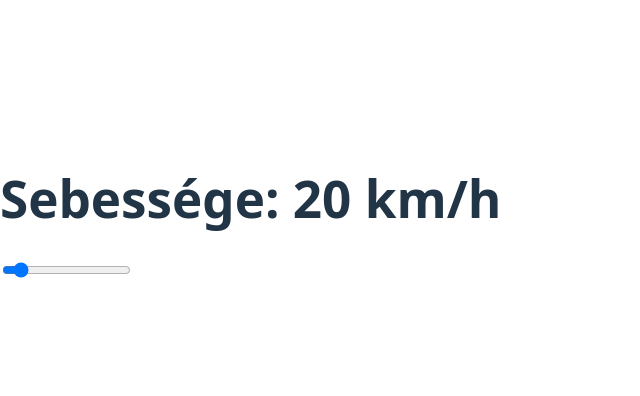
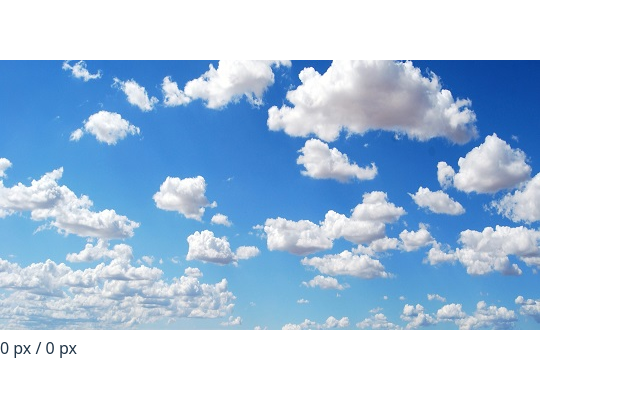
Before and after one commit to MasterfieldProject/MFREACT_26031, a React (Vite) app in the folder exercises/: page / in a window 1280 px wide. Shown: the part 190-586 px from the top of the page, without its empty margins (0-640 px from the left). Built offline with nearby package versions, Linux system fonts and the light colour scheme.

Commit message:
Refactor code structure for improved readability and maintainability

```diff
--- /dev/null
+++ b/exercises/src/Exercise4.jsx
@@ -0,0 +1,31 @@
+import React from 'react';
+import cloud from './cloud.jpg';
+
+export default class MouseTracker extends React.Component {
+
+    constructor(props) {
+        super(props);
+        this.state = {
+            mouseX: 0,
+            mouseY: 0
+        }
+    }
+
+    handleMouseMove = (event) => {
+        let currentTargetRect = event.currentTarget.getBoundingClientRect();
+        const event_offsetX = event.pageX - currentTargetRect.left,
+            event_offsetY = event.pageY - currentTargetRect.top;
+
+        this.setState({ mouseX: event_offsetX, mouseY: Math.floor(event_offsetY) });
+    }
+
+    render() {
+        return (
+            <div>
+                <img src={cloud} onMouseMove={this.handleMouseMove} /><br />
+                {this.state.mouseX} px / {this.state.mouseY} px
+            </div>
+        )
+
+    }
+}
--- a/exercises/src/main.jsx
+++ b/exercises/src/main.jsx
@@ -2,7 +2,7 @@ import { StrictMode } from 'react'
 import { createRoot } from 'react-dom/client'
 import './index.css'
 // import App from './App.jsx'
-import App from './Exercise3.jsx'
+import App from './Exercise4.jsx'
 import './Exercise1.js'
 
 createRoot(document.getElementById('root')).render(
```
Also changed, not shown: exercises/src/cloud.jpg (added).
